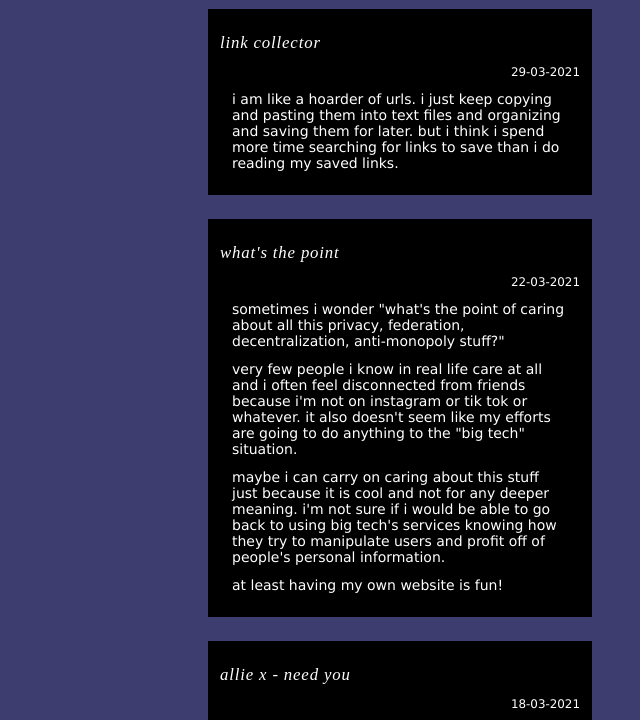
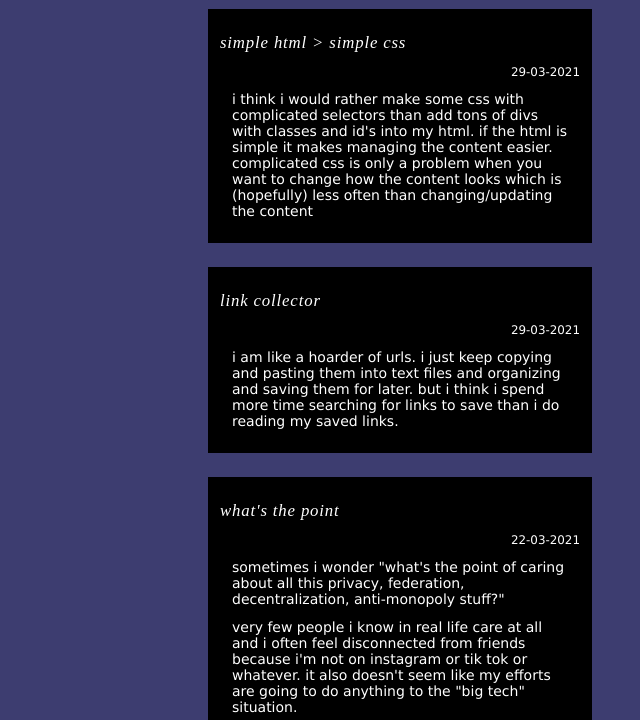
Before and after one commit to plainoldcheese/plainoldcheese.xyz, a plain HTML site: page blog/index.html in a window 1280 px wide. Shown: the part 75-795 px from the top of the page, without its empty margins (240-880 px from the left). Drawn offline with Linux system fonts and the light colour scheme.

Commit message:
Update index.html

```diff
--- a/blog/index.html
+++ b/blog/index.html
@@ -10,6 +10,11 @@
       <p>i'll post whatever i want mom!</p>
     </header>
     <main>
+      <article>
+        <h3>simple html > simple css</h3>
+        <time>29-03-2021</time>
+        <p>i think i would rather make some css with complicated selectors than add tons of divs with classes and id's into my html. if the html is simple it makes managing the content easier. complicated css is only a problem when you want to change how the content looks which is (hopefully) less often than changing/updating the content</p>
+      </article>
       <article>
         <h3>link collector</h3>
         <time>29-03-2021</time>
```
